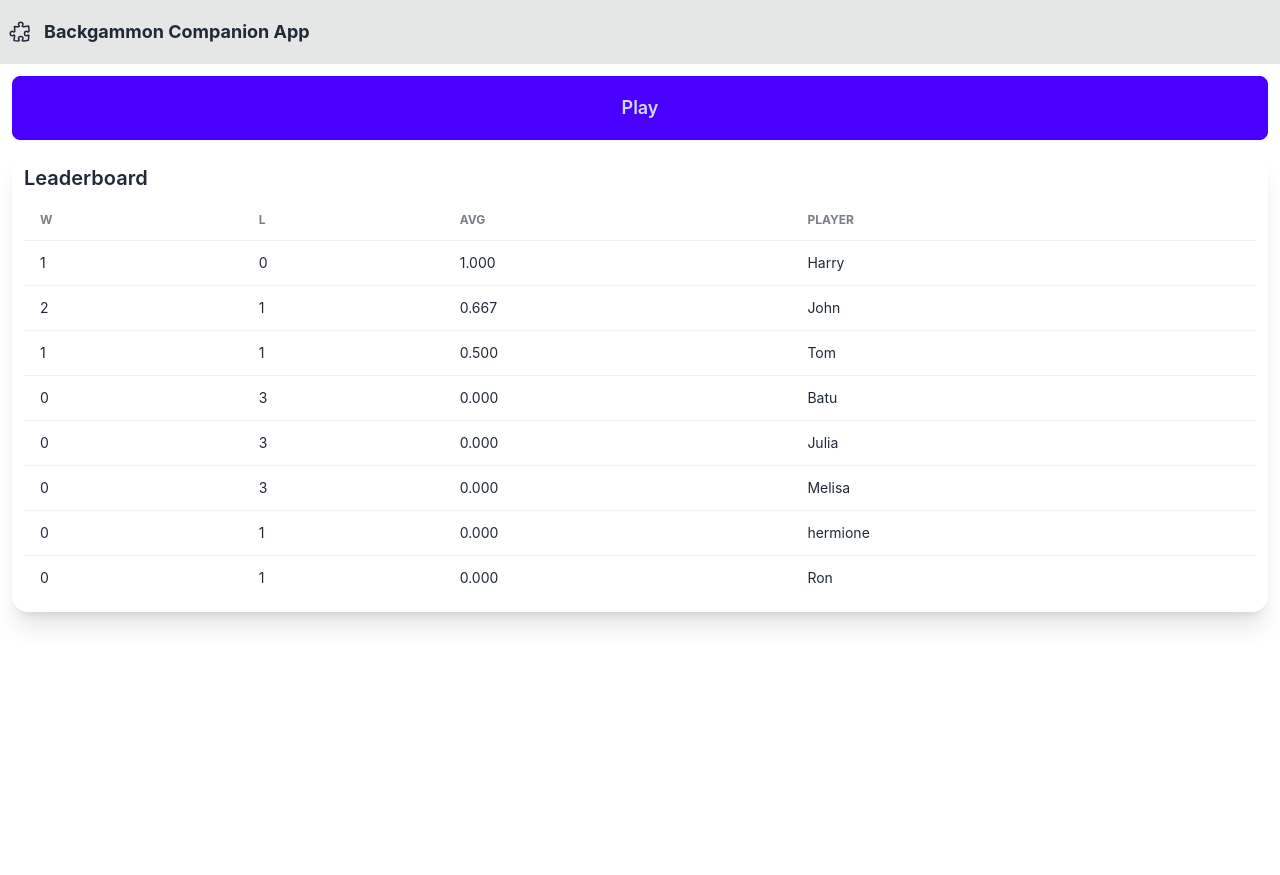
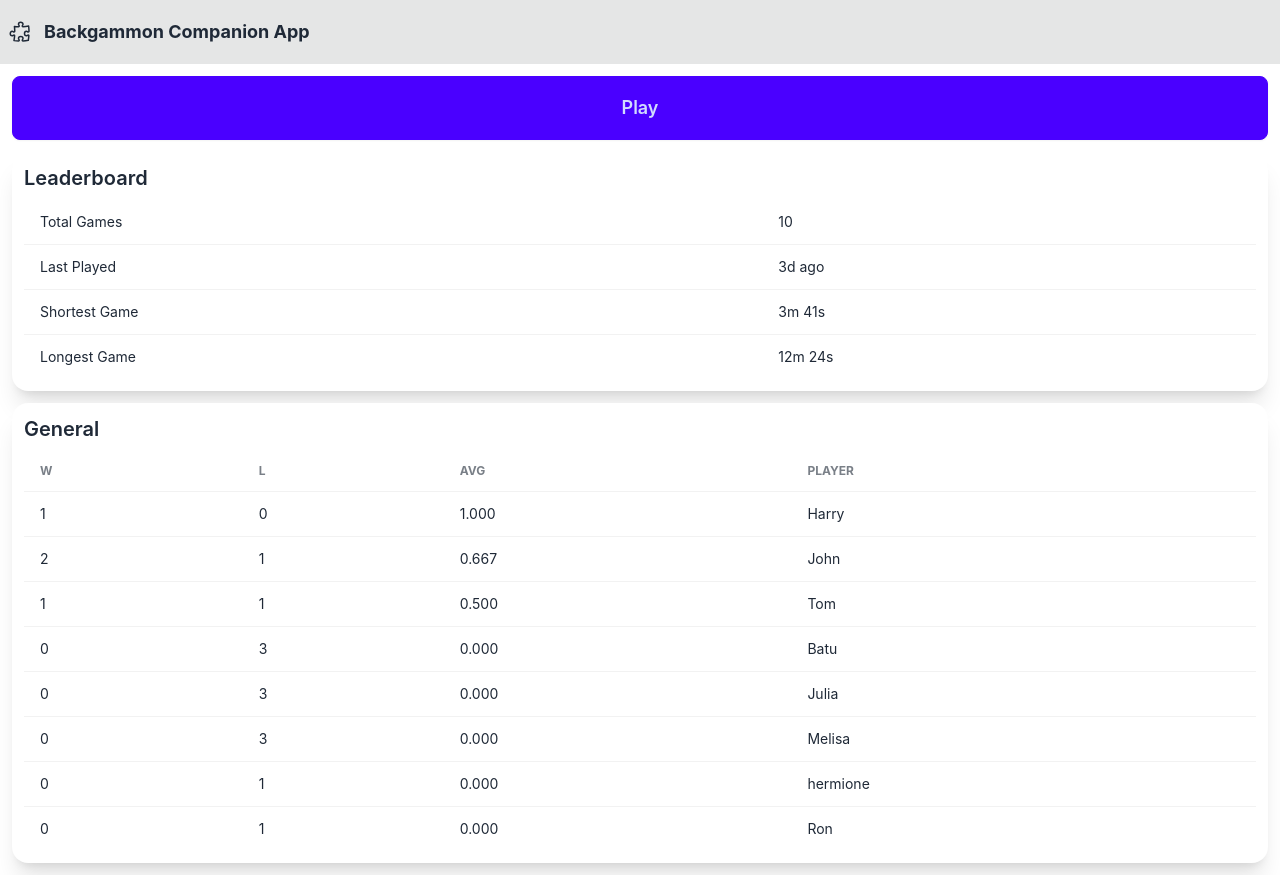
Before and after one commit to mbatuhantuna/tca-backgammon, a React (Create React App) app: page / in a window 1280 px wide. Before the commit the page ends 800 px from the top, so only its background shows below. Built offline with nearby package versions, Linux system fonts and the light colour scheme.

Commit message:
Placeholder General fun facts

```diff
--- a/src/Home.tsx
+++ b/src/Home.tsx
@@ -38,6 +38,41 @@
                         className='card-title'
                     >
                         Leaderboard
+                    </h2>
+                    <table
+                                className='table'
+                            >
+                                <tbody>
+                                    {
+                                           <><tr>
+                                    <td> Total Games </td>
+                                    <td> 10 </td>
+                                </tr><tr>
+                                        <td> Last Played </td>
+                                        <td> 3d ago </td>
+                                    </tr><tr>
+                                        <td> Shortest Game </td>
+                                        <td> 3m 41s </td>
+                                    </tr><tr>
+                                        <td> Longest Game </td>
+                                        <td> 12m 24s </td>
+                                    </tr></>
+
+                                    }
+                                </tbody>
+                            </table>
+                </div>
+            </div>
+            <div
+                className='card bg-base-100 shadow-xl'
+            >
+                <div
+                    className='card-body p-3'
+                >
+                    <h2
+                        className='card-title'
+                    >
+                   General
                     </h2>
                     {
                         leaderboardData.length > 0
```
